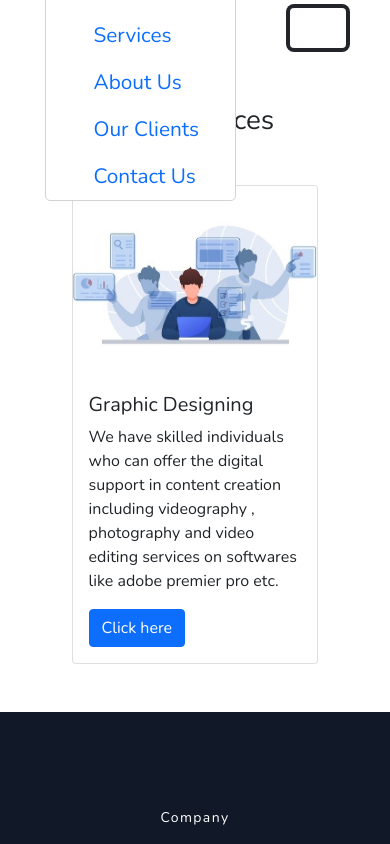
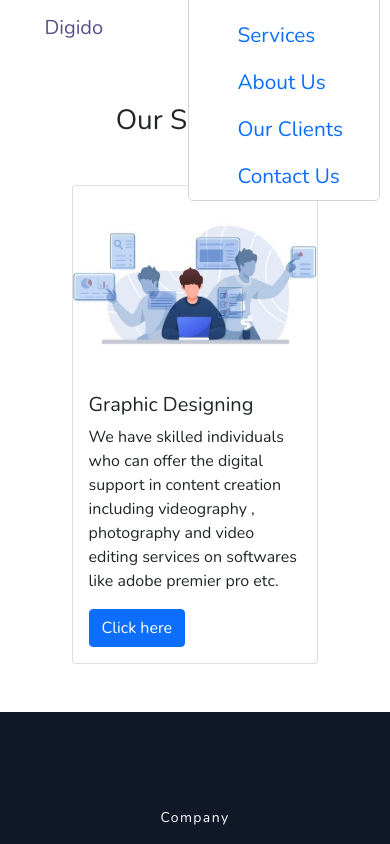
Before and after one commit to MrityunjayNPandey/Digido-client, a React (Create React App) app: page /GraphicDesigning in a window 390 px wide. Both pictures are taken after a click on the button 317 px from the left and 28 px from the top of the page. Shown: the top 844 px of the page. Built offline with nearby package versions, Linux system fonts and the light colour scheme.

Commit message:
shifted toggle navbar to right

```diff
--- a/src/Navbar.jsx
+++ b/src/Navbar.jsx
@@ -28,12 +28,12 @@ function Navbar() {
               <NavLink className="navbar-brand" to="/">
                 Digido
               </NavLink>
-              <button className="navbar-toggler" type="button">
-                <span className="navbar-toggler-icon" onClick={handleOpen2}>
+              <button className="navbar-toggler" type="button" onClick={handleOpen2}>
+                <span className="navbar-toggler-icon">
                 </span>
               </button>
               {open2 ? (
-                      <ul style={{ position: "absolute", marginLeft:"auto", zIndex:"2", backgroundColor:"white", border:"1px solid lightgrey", borderRadius:"5px", marginTop:"125px"}}>
+                      <ul style={{ position: "fixed", right:"10px", zIndex:"2", backgroundColor:"white", border:"1px solid lightgrey", borderRadius:"5px", marginTop:"125px"}}>
                         <div onClick={handleOpen2} className="nav-item" style={{display:"block", marginRight:"20px"}}>
                           <NavLink to='/' className="nav-link">Home</NavLink>
                         </div>
```
